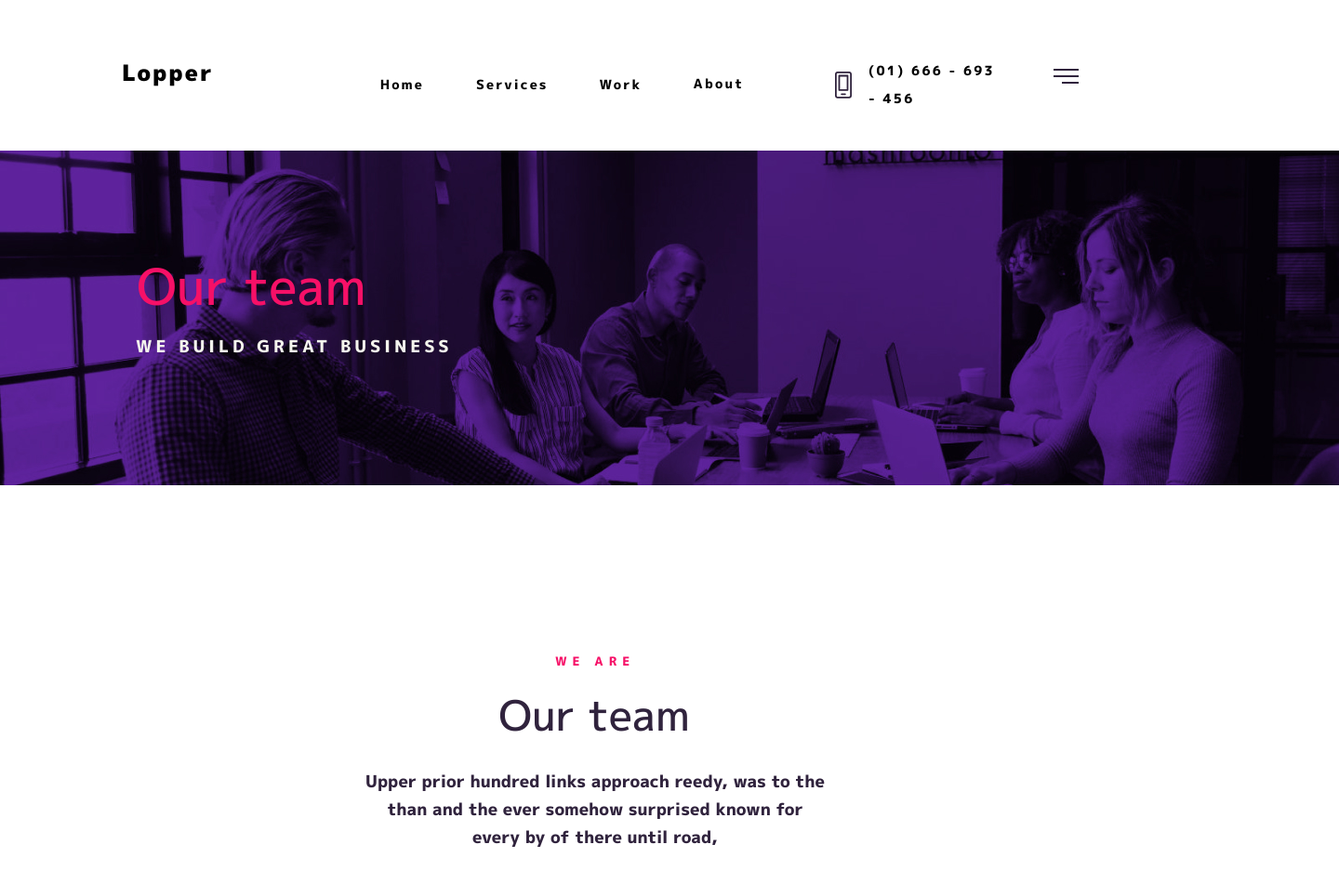
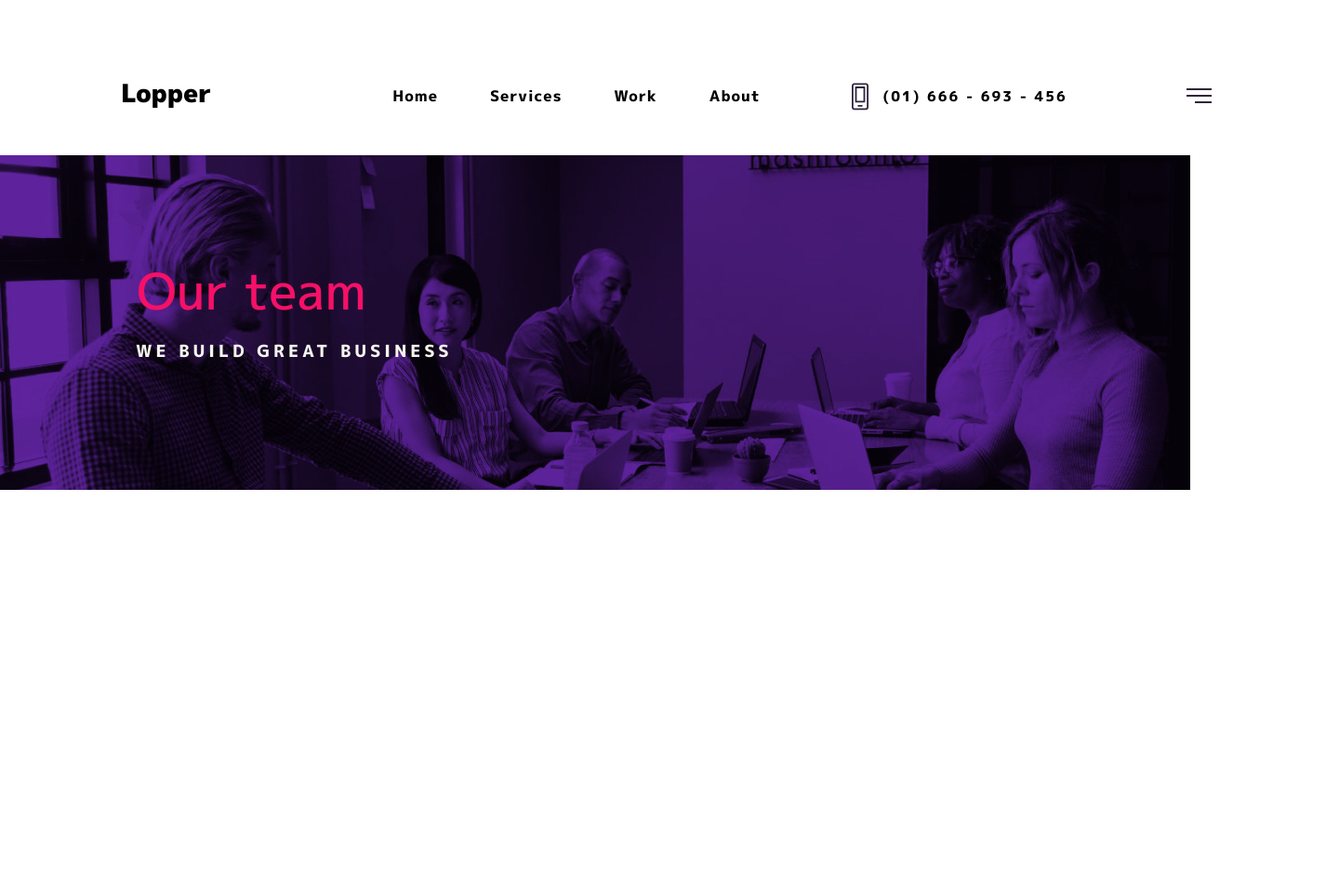
Before and after one commit to AlexOpanasenkov/Looper_Team_01_Opanasenkov, a plain HTML site: page index.html in a window 1280 px wide. Shown: the top 937 px of the page at 93% size, 1440 px wide, since content can reach past the window. After the commit the page ends 800 px from the top, so only its background shows below. Drawn offline with Linux system fonts and the light colour scheme.

Commit message:
version2 header

```diff
--- a/index.html
+++ b/index.html
@@ -1,19 +1,15 @@
 <!DOCTYPE html>
 <html lang="en">
-
 <head>
     <meta charset="UTF-8">
     <meta name="viewport" content="width=device-width, initial-scale=1">
     <title>looper_team_01_opanasenkov</title>
-    <!-- <link rel="preconnect" href="https://fonts.gstatic.com"> -->
+    <link rel="preconnect" href="https://fonts.gstatic.com">
     <link rel="stylesheet" href="fonts/fonts.css">
     <link rel="stylesheet" href="styles.css">
 </head>
-
 <body>
-    <div class="wrapper">
     <header class="header">
-            <div class="header-menu">
         <div class="header-top">
             <div class="logo__text">Lopper</div>
             <nav class="menu">
@@ -28,18 +24,18 @@
                     <a class="menu-nav_tel_number" href="#">(01) 666 - 693 - 456</a>
                     </div>
                 </nav>
-                </div>
                 <div class="menu-nav_burger">
                         <img class="menu-nav_burger_btn" src="img/icon/burger-menu.svg">
                 </div>
         </div>
-            <div class="header__header-bg">
-                <img class="header__header-bg-art" src="img/bg/header-bg.jpg">
-            </div>
-            <div class="header__title">Our team</div>
-            <div class="header__header-slogan">We build great business</div>
     </header>
     <section class="main">
+        <div class="main__main-bg">
+            <div class="main__main-bg__title">Our team</div>
+            <div class="main__main-bg__header-slogan">We build great business</div>
+        </div>
+    </section>
+        <!-- <section class="main">
             <div class="main__main-discription">
                 <h2 class="main-discription_subtitle">WE ARE</h2>
                 <h1 class="main-discription_title">Our team</h1>
@@ -237,8 +233,8 @@
                 </div>
             </div>
             <p class="footer__wrapper_copywriter">© 2019 Lopper by mariuszdaniel. All right reserved.</p>
-        </footer>
-    </div>
+        </footer> -->
+    <!-- </div> -->
 
 
 
@@ -264,7 +260,7 @@
                 </div>
             </div>
         </footer> -->
-    </div>
+    <!-- </div> -->
     <script src="https://kit.fontawesome.com/ed620eb402.js" crossorigin="anonymous"></script>
 </body>
 
--- a/styles.css
+++ b/styles.css
@@ -6,132 +6,105 @@ body {
     margin: 0;
 }
 
-.wrapper {
-    margin: auto;
-    /* max-width: 80%; */
-}
-
 .header {
-    margin: auto;
-}
-
-.header-menu {
-    display: flex;
-    justify-content: space-between;
+    margin: 0 auto;
 }
 
 .header-top {
     display: flex;
-    justify-content: space-between;
     width: 80%;
-    margin: auto;
-    margin-top: 56px;
+    margin: 0 auto;
+    padding-top: 56px;
+    margin-bottom: 70px;
 }
 
 .logo__text {
-    position: relative;
-    padding: 0px 0 42px 54px;
-    margin-right: 13%;
-    font: 900 24px/45px 'Mplus 1p', arial, helvetica, sans-serif;
+    margin-right: 270px;
+    font: 900 27px/45px 'Mplus 1p', arial, helvetica, sans-serif;
     letter-spacing: 2px;
 }
 
 .menu {
     display: flex;
-    /* justify-content: space-between; */
-    align-items:center;
-    padding: 1px 0 40px 27px;
-    width: 75%;
+    align-items: center;
 }
 
 .menu-nav_link {
     display: flex;
-    align-items:center;
-    margin-right:41px;
-    margin-left: 19px;
-    padding-top: 2px;
+    align-items: center;
 }
 
 .menu-nav__link_item{
     margin-right: 56px;
-    padding-top: 1px;
-    font: 800 14px/30px 'Mplus 1p',arial, helvetica, sans-serif;
+    font: 800 17px/30px 'Mplus 1p',arial, helvetica, sans-serif;
     letter-spacing: 2.1px;
     color: #000;
     text-decoration: none;
     transition: opacity 0.5s;
 }
 
-.menu-nav__link_item:nth-child(2) {
+.menu-nav__link_item:last-child {
+    margin-right: 170px;
+}
+
+/* .menu-nav__link_item:nth-child(2) {
     margin-right: 55px;
     letter-spacing: 2.1px;
-}
+} */
 
-.menu-nav__link_item:nth-child(3) {
+/* .menu-nav__link_item:nth-child(3) {
     margin-right: 55px;
     letter-spacing: 2.2px;
-}
+} */
 
-.menu-nav__link_item:nth-child(4) {
-    margin-right: 57px;
+/* .menu-nav__link_item:nth-child(4) {
+    margin-right: 250px;
     letter-spacing: 2.2px;
     margin-top: -2px;
-}
+} */
 
 .menu-nav_tel{
     display: flex;
-    align-items:center;
+    margin-right: 140px
 }
 
-.menu-nav_tel_icon,
-.menu-nav_tel_number {
-    margin-top: 4px;
+.menu-nav_tel_icon {
     margin-right: 18px;
-    letter-spacing: 2.2px;
-    text-decoration: none;
 }
 
 .menu-nav_tel_number {
-    font: 800 14px/30px 'Mplus 1p', arial, helvetica, sans-serif;
+    font: 800 17px/30px 'Mplus 1p', arial, helvetica, sans-serif;
     letter-spacing: 2.2px;
+    text-decoration: none;
+    white-space: nowrap;
     color:#000;
-}
-
-.menu__item:last-child {
-    padding-right: 0;
 }
 
 .menu-nav_burger {
     position: relative;
-    margin: 68px 75px 30px 0px;
     width: 27px;
     height: 16px;
+    padding-top: 16px
 }
 
 .menu-nav_burger_btn {
     position: absolute;
-    margin-top: 6px;
-    margin-left: -45px;
 }
 
-.header__header-bg-art {
-    margin-top: 1px;
-    width: 1440px;
-    height: 71%;
-    left: 0px;
-    display:block;
-    background-size: cover;
+.main__main-bg {
+    height: 480px;
+    background: url(img/bg/header-bg.jpg) 50%/cover no-repeat;
 }
 
-.header__title {
+.main__main-bg__title {
     font: 500 54px/80px 'Mplus 1p', arial, helvetica, sans-serif;
-    margin-top: -253px;
     margin-bottom: 6px;
     margin-left: 147px;
+    padding-top: 107px;
     color: #F61067;
 }
 
-.header__header-slogan {
+.main__main-bg__header-slogan {
     font: 800 18px/37px 'Mplus 1p', arial, helvetica, sans-serif;
     margin-left: 146px;
     margin-bottom: 296px;
@@ -140,7 +113,168 @@ body {
     letter-spacing: 4px;
 }
 
-.main {
+                                        /* МЕДИАЗАПРОСЫ */
+
+@media (max-width: 1660px) {
+  .header-top {
+      margin-bottom: 44px;
+  }
+
+  .logo__text {
+      margin-right: 200px;
+      padding-top: 0;
+  }
+}
+
+@media (max-width: 1520px) {
+  .header-top {
+      margin-bottom: 44px;
+  }
+
+  .logo__text {
+      margin-right: 104px;
+      padding-top: 0;
+  }
+}
+
+@media (max-width: 1440px) {
+  .header-top {
+        margin-bottom: 44px;
+        padding-top: 25px;
+        padding-left: 2px;
+  }
+
+  .logo__text {
+      margin-right: 195px;
+      padding-top: 32px;
+      letter-spacing: 0;
+  }
+
+  .menu-nav__link_item {
+       font: 800 16px/30px 'Mplus 1p', arial, helvetica, sans-serif;
+      margin-right: 56px;
+      letter-spacing: 1px;
+      padding-top: 38px;
+  }
+
+  .menu-nav__link_item:last-child {
+      margin-right: 98px;
+  }
+
+  .menu-nav_tel {
+      padding-top: 38px;
+      margin-right: 128px
+  }
+
+  .menu-nav_tel_icon {
+      margin-right: 16px;
+  }
+
+  .menu-nav_tel_number {
+      font: 800 15px/30px 'Mplus 1p', arial, helvetica, sans-serif;
+      letter-spacing: 2px;
+  }
+
+  .menu-nav_burger {
+      padding-top: 49px
+  }
+
+  .main__main-bg {
+      height: 360px;
+  }
+}
+
+@media (max-width: 1340px) {
+    .header-top {
+        margin-top: 21px;
+    }
+
+    .logo__text {
+        margin-right: 195px;
+        letter-spacing: 0;
+    }
+
+    .menu-nav__link_item {
+        font: 800 16px/30px 'Mplus 1p', arial, helvetica, sans-serif;
+        margin-right: 56px;
+        letter-spacing: 1px;
+        padding-top: 38px;
+    }
+
+    .menu-nav__link_item:last-child {
+        margin-right: 98px;
+    }
+
+    .menu-nav_tel {
+        padding-top: 38px;
+        margin-right: 128px
+    }
+
+    .menu-nav_tel_icon {
+        margin-right: 16px;
+    }
+
+    .menu-nav_tel_number {
+        font: 800 15px/30px 'Mplus 1p', arial, helvetica, sans-serif;
+        letter-spacing: 2px;
+    }
+
+    .menu-nav_burger {
+        padding-top: 49px
+    }
+
+    .main__main-bg {
+        height: 360px;
+    }
+}
+
+@media (max-width: 1024px) {
+    .header-top {
+        margin-top: 21px;
+    }
+
+    .logo__text {
+        margin-right: 195px;
+        letter-spacing: 0;
+    }
+
+    .menu-nav__link_item {
+        font: 800 16px/30px 'Mplus 1p', arial, helvetica, sans-serif;
+        margin-right: 56px;
+        letter-spacing: 1px;
+        padding-top: 38px;
+    }
+
+    .menu-nav__link_item:last-child {
+        margin-right: 98px;
+    }
+
+    .menu-nav_tel {
+        padding-top: 38px;
+        margin-right: 128px
+    }
+
+    .menu-nav_tel_icon {
+        margin-right: 16px;
+    }
+
+    .menu-nav_tel_number {
+        font: 800 15px/30px 'Mplus 1p', arial, helvetica, sans-serif;
+        letter-spacing: 2px;
+    }
+
+    .menu-nav_burger {
+        padding-top: 49px
+    }
+
+    .main__main-bg {
+        height: 260px;
+    }
+}
+
+
+
+/* .main {
     margin-bottom: 141px;
 }
 
@@ -259,9 +393,9 @@ body {
     margin-top: -126px;
     margin-left: 492px;
     border-radius: 50%;
-}
+} */
 
-.main__slogan-latin_quotes {
+/* .main__slogan-latin_quotes {
     margin-top: -37px;
     margin-left: 680px;
     margin-bottom: 29px;
@@ -376,9 +510,9 @@ input {
     padding-top: 2px;
     margin-right: 23px;
     margin-left: 28px;
-}
+} */
 
-.main__newsletter_subscribe-gradient-img {
+/* .main__newsletter_subscribe-gradient-img {
     border: 2px #F61067 solid;
     border-radius: 50%;
     background-color: #FCFCFC;
@@ -512,9 +646,9 @@ footer {
     text-decoration: none;
     padding-left: 1px;
     color:#FCFCFC;
-}
+} */
 
-.footer__wrapper__nav-contact-us__contact-us-email {
+/* .footer__wrapper__nav-contact-us__contact-us-email {
     padding-top: 2px;
     margin-bottom: 12px;
 }
@@ -524,9 +658,9 @@ footer {
     margin-right: 12px;
     letter-spacing: 2.2px;
     padding-left: 2px;
-}
+} */
 
-.footer__wrapper__nav-contact-us__contact-us-email_email {
+/* .footer__wrapper__nav-contact-us__contact-us-email_email {
     font: 400 16px/26px 'Mplus 1p', arial, helvetica, sans-serif;
     text-decoration: none;
     padding-left: 1px;
@@ -594,11 +728,11 @@ footer {
     font: 400 11.7px/19.11px 'Mplus 1p', arial, helvetica, sans-serif;
     color: #FCFCFC;
     margin-left: 440px;
-}
+} */
 
 /* Медиазапросы  */
 
-@media (min-width: 1701px) and (max-width: 1900px) {
+/* @media (min-width: 1701px) and (max-width: 1900px) {
     .header__header-bg-art {
         width: 100%;
     }
@@ -653,9 +787,9 @@ footer {
         margin-left: 651px;
     }
 
-}
+} */
 
-@media (min-width: 1601px) and (max-width: 1700px) {
+/* @media (min-width: 1601px) and (max-width: 1700px) {
     .header__header-bg-art {
         width: 100%;
     }
@@ -702,9 +836,9 @@ footer {
         margin-left: 567px;
     }
 
-}
+} */
 
-@media (min-width: 1501px) and (max-width: 1600px) {
+/* @media (min-width: 1501px) and (max-width: 1600px) {
     .header__header-bg-art {
         width: 100%;
     }
@@ -726,21 +860,108 @@ footer {
         margin-left: 517px;
     }
 
-}
+} */
 
-@media (min-width: 1441px) and (max-width: 1500px) {
+/* @media (min-width: 1441px) and (max-width: 1500px) {
   .main__slogan-latin {
       background: top -14px right 34px no-repeat url(img/bg/faces.png);
-    }
+  }
 
   .main__newsletter {
       margin-left: 393px;
-    }
+  }
 
   .footer__wrapper_copywriter {
       margin-left: 471px;
-    }
+  }
 
+} */
+
+@media (max-width: 768px) {
+  .menu {
+      display: none;
+      overflow: hidden;
+  }
+  .header-menu {
+      display: flex;
+      /* justify-content: space-between; */
+  }
+
+  .header-top {
+      display: flex;
+      /* justify-content: space-between; */
+      width: 80%;
+  }
+
+  .logo__text {
+      font: 900 17px/30px 'Mplus 1p', arial, helvetica, sans-serif;
+      padding: 0px 0 42px 17px;
+      margin-right: 28px;
+  }
+
+  .menu {
+      align-items: flex-start;
+      padding: 0px 0 0px 0px;
+      border: 1px solid red;
+  }
+
+  .header__header-bg-art {
+      width: 100%;
+  }
+
+  .menu-nav_link {
+      display: flex;
+      align-items: center;
+      margin: 0;
+      /* margin-right: 41px; */
+      /* margin-left: 19px; */
+      padding-top: 2px;
+  }
+
+  .menu-nav__link_item {
+      font: 800 12px/30px 'Mplus 1p', arial, helvetica, sans-serif;
+   }
+
+  .menu-nav__link_item {
+      margin-right: 20px;
+      padding-top: 1px;
+      font: 800 12px/30px 'Mplus 1p', arial, helvetica, sans-serif;
+  }
+
+  .menu-nav__link_item:nth-child(2) {
+      margin-right: 41px;
+  }
+
+  .menu-nav__link_item:nth-child(3) {
+      margin-right: 40px;
+  }
+
+  .menu-nav__link_item:nth-child(4) {
+      margin-right: 3px;
+      letter-spacing: 2.2px;
+      margin-top: -2px;
+  }
+
+  .menu-nav_tel_icon {
+      width: 14px;
+      height: 20px;
+  }
+
+  .menu-nav_tel_number {
+      font: 800 11px/19px 'Mplus 1p', arial, helvetica, sans-serif;
+  }
+
+  .main__slogan-latin {
+      background: top -14px right 34px no-repeat url(img/bg/faces.png);
+  }
+
+  .main__newsletter {
+      margin-left: 393px;
+  }
+
+  .footer__wrapper_copywriter {
+      margin-left: 471px;
+  }
 }
 
 /* .logo__circle {
```
Lines whose indentation alone changed are shown as unchanged.
